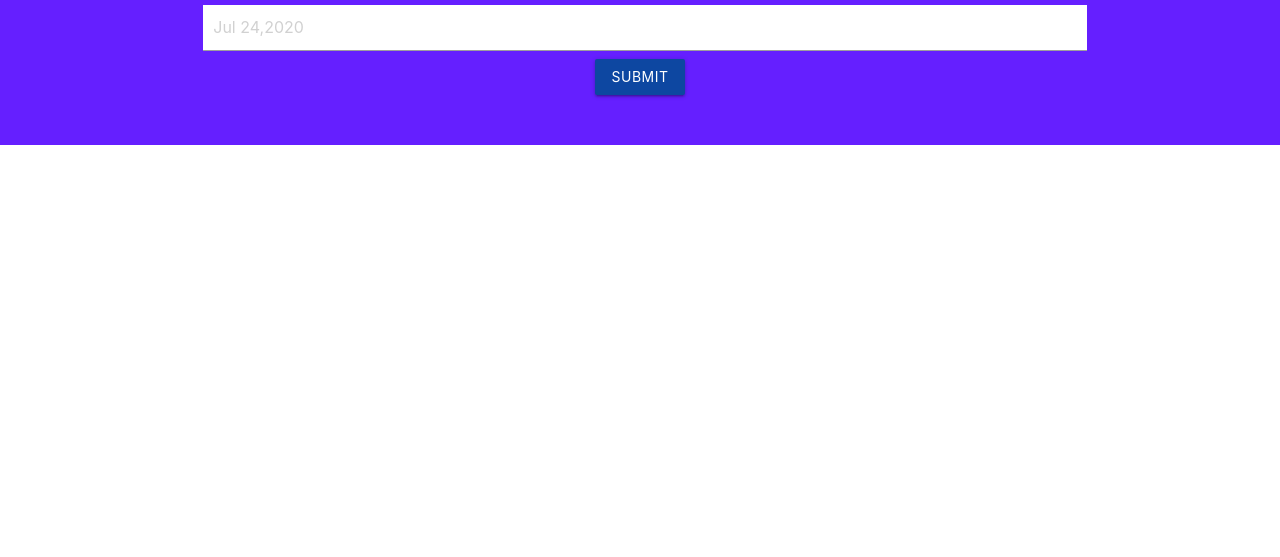
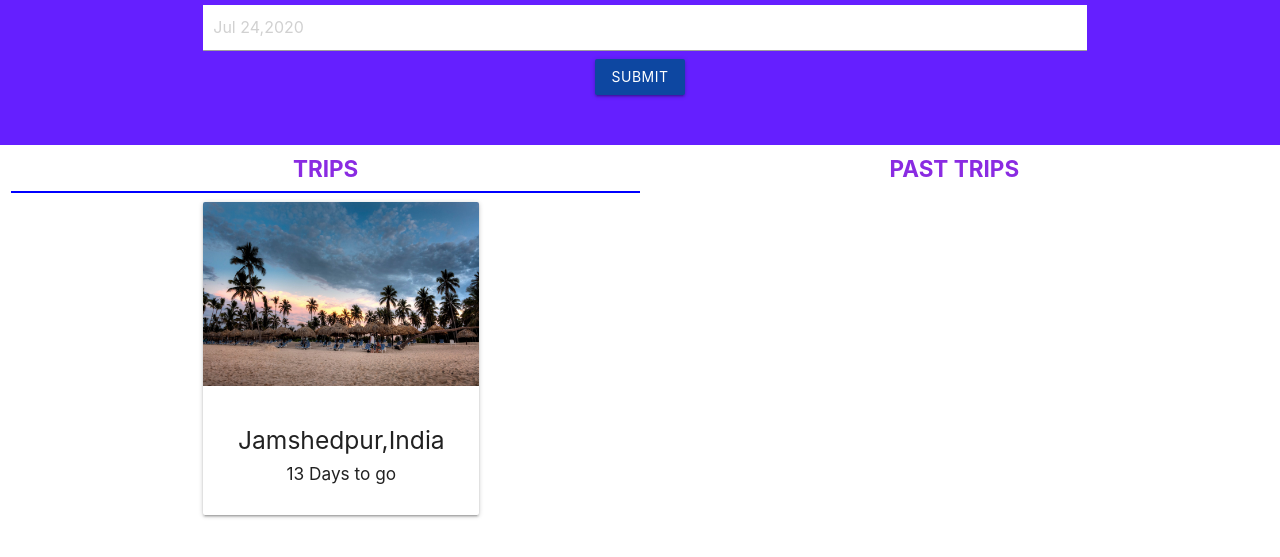
Before and after one commit to Pratik1234agarwal/Travel_Planner, a website built with webpack: page src/Client/views/index.html in a window 1280 px wide. Shown: the part 623-1180 px from the top of the page. Before the commit the page ends 800 px from the top, so only its background shows below. Built offline with nearby package versions, Linux system fonts and the light colour scheme.

Commit message:
Added Tabs option to store the trips

```diff
--- a/src/Client/index.js
+++ b/src/Client/index.js
@@ -45,6 +45,8 @@ M.Datepicker.init(picker,{
 });
 
 
+//Carousel
+
 function carouselInit(){
     const carousel = document.querySelector('.carousel');
     M.Carousel.init(carousel,{
@@ -53,6 +55,11 @@ function carouselInit(){
     });
 }
 
+
+// Tabs
+
+const tabs = document.querySelector(".tabs");
+M.Tabs.init(tabs,{});
 
 const button = document.querySelector(".btn");
 button.addEventListener('click',async()=>{
--- a/src/Client/styles/main.scss
+++ b/src/Client/styles/main.scss
@@ -33,3 +33,19 @@ div.modal-content{
 .flag{
     border: 1px solid rgba(0,0,0,0.2);
 }
+
+.indicator{
+    background-color:blue !important;
+}
+
+
+
+.tabs a{
+    color:blueviolet !important;
+    font-weight: bold !important;
+    font-size:1.5em !important;
+}
+
+#trips{
+    padding-top:50px;
+}
--- a/src/Client/views/index.html
+++ b/src/Client/views/index.html
@@ -82,6 +82,36 @@
         </div>
       </div>
     </section>
+
+    <!-- section Tab -->
+    <div class="row">
+      <div class="col s12">
+          <ul class="tabs">
+            <li class="tab col s6"><a href="#trip" class='active'>Trips</a></li>
+            <li class="tab col s6"><a href="#past-trip">Past Trips</a></li>
+          </ul>
+      </div>
+      <div id="trip">
+        <div class="container center" id="trips">
+            <div class="row">
+              <div class="col s12 m4">
+                <div class="card hoverable">
+                  <div class="card-image">
+                    <img src="../img/resort1.jpg" alt="image" class="responsive-img">
+                  </div>
+                  <div class="card-content">
+                    <h5>Jamshedpur,India</h5>
+                    <h6>13 Days to go</h6>
+                  </div>
+                </div>
+              </div>
+            </div>
+        </div>
+    </div>
+      <div id="past-trip"><h1>Past Trips</h1></div>
+    </div>
+
+    <!--section : Modal Displays the imformation about the Trip-->
     <div id="modal1" class="modal" >
       <div class="modal-content" id="modal-content1">
         <div class="row center" id="test">
```
